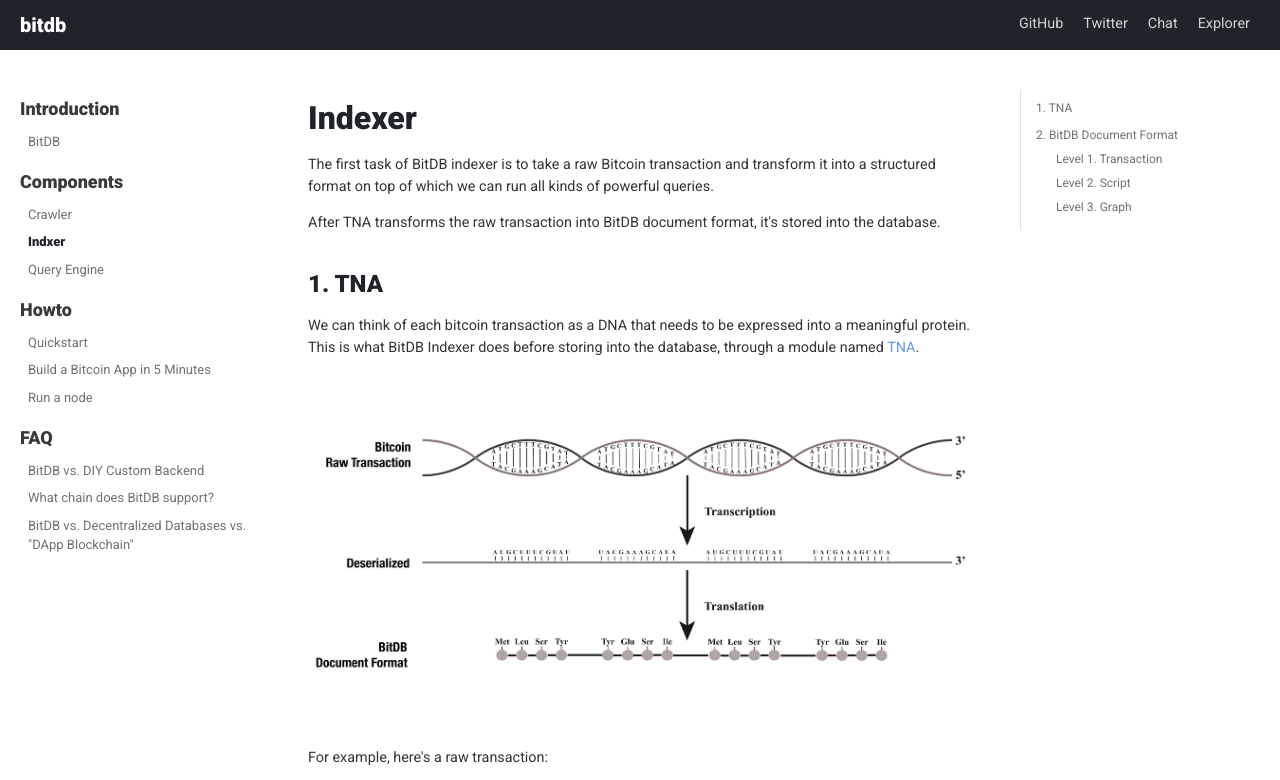
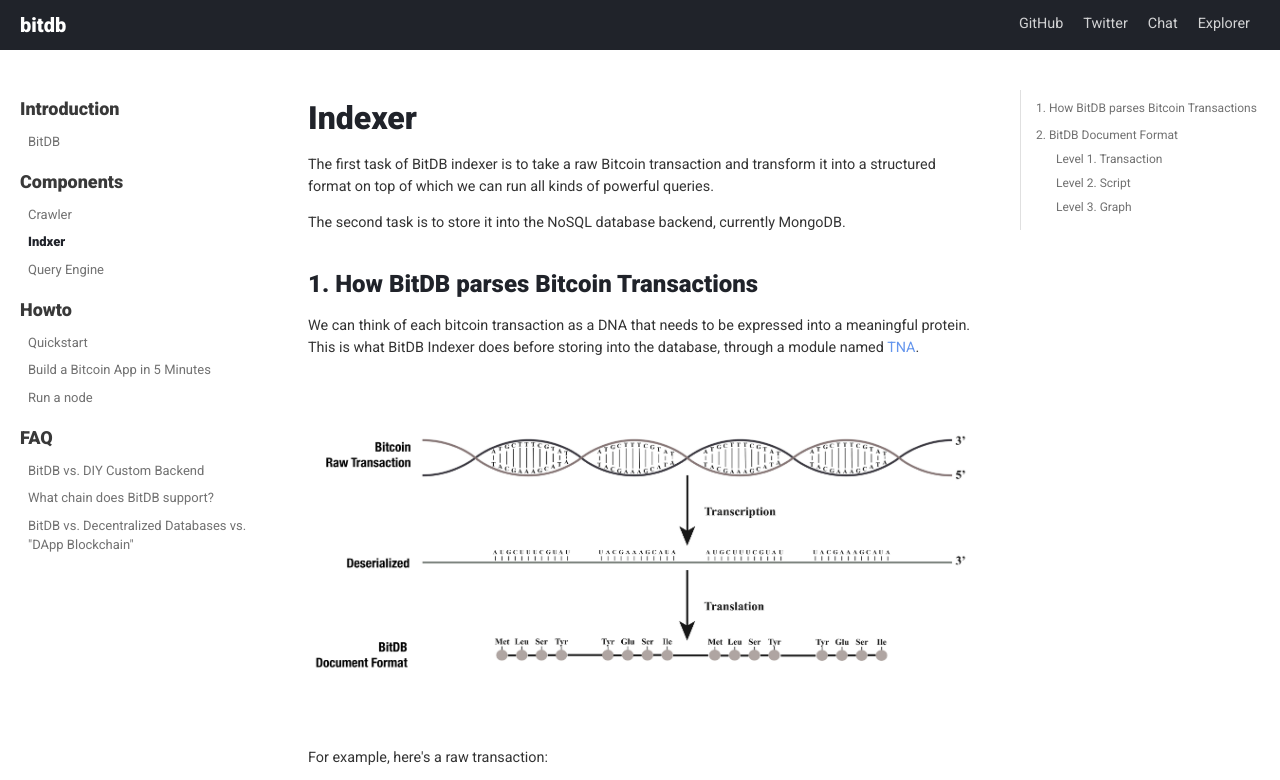
Before and after one commit to 21centurymotorcompany/bitdbdoc, a plain HTML site: page docs/indexer.html in a window 1280 px wide. Shown: the top 780 px of the page. Drawn offline with nearby package versions, Linux system fonts and the light colour scheme.

Commit message:
Deploy website
Deploy website version based on 8eb700842a97c503d8f0fee80d05365796b3a27d

```diff
--- a/docs/indexer.html
+++ b/docs/indexer.html
@@ -26,8 +26,8 @@
               }
             });
         </script></nav></div><div class="container mainContainer docMainContainer"><div class="wrapper"><div class="post"><header class="postHeader"><h1 class="postHeaderTitle">Indexer</h1></header><article><div><span><p>The first task of BitDB indexer is to take a raw Bitcoin transaction and transform it into a structured format on top of which we can run all kinds of powerful queries.</p>
-<p>After TNA transforms the raw transaction into BitDB document format, it's stored into the database.</p>
-<h2><a class="anchor" aria-hidden="true" id="1-tna"></a><a href="#1-tna" aria-hidden="true" class="hash-link"><svg class="hash-link-icon" aria-hidden="true" height="16" version="1.1" viewBox="0 0 16 16" width="16"><path fill-rule="evenodd" d="M4 9h1v1H4c-1.5 0-3-1.69-3-3.5S2.55 3 4 3h4c1.45 0 3 1.69 3 3.5 0 1.41-.91 2.72-2 3.25V8.59c.58-.45 1-1.27 1-2.09C10 5.22 8.98 4 8 4H4c-.98 0-2 1.22-2 2.5S3 9 4 9zm9-3h-1v1h1c1 0 2 1.22 2 2.5S13.98 12 13 12H9c-.98 0-2-1.22-2-2.5 0-.83.42-1.64 1-2.09V6.25c-1.09.53-2 1.84-2 3.25C6 11.31 7.55 13 9 13h4c1.45 0 3-1.69 3-3.5S14.5 6 13 6z"></path></svg></a>1. TNA</h2>
+<p>The second task is to store it into the NoSQL database backend, currently MongoDB.</p>
+<h2><a class="anchor" aria-hidden="true" id="1-how-bitdb-parses-bitcoin-transactions"></a><a href="#1-how-bitdb-parses-bitcoin-transactions" aria-hidden="true" class="hash-link"><svg class="hash-link-icon" aria-hidden="true" height="16" version="1.1" viewBox="0 0 16 16" width="16"><path fill-rule="evenodd" d="M4 9h1v1H4c-1.5 0-3-1.69-3-3.5S2.55 3 4 3h4c1.45 0 3 1.69 3 3.5 0 1.41-.91 2.72-2 3.25V8.59c.58-.45 1-1.27 1-2.09C10 5.22 8.98 4 8 4H4c-.98 0-2 1.22-2 2.5S3 9 4 9zm9-3h-1v1h1c1 0 2 1.22 2 2.5S13.98 12 13 12H9c-.98 0-2-1.22-2-2.5 0-.83.42-1.64 1-2.09V6.25c-1.09.53-2 1.84-2 3.25C6 11.31 7.55 13 9 13h4c1.45 0 3-1.69 3-3.5S14.5 6 13 6z"></path></svg></a>1. How BitDB parses Bitcoin Transactions</h2>
 <p>We can think of each bitcoin transaction as a DNA that needs to be expressed into a meaningful protein. This is what BitDB Indexer does before storing into the database, through a module named <a href="https://github.com/21centurymotorcompany/tna">TNA</a>.</p>
 <p><img src="/docs/assets/protein.png" alt="protein"></p>
 <p>For example, here's a raw transaction:</p>
@@ -254,4 +254,4 @@
 <p>Or, you can also use MongoDB's <a href="https://docs.mongodb.com/manual/reference/operator/aggregation/lookup/">$lookup</a> to run JOIN operations, or <a href="https://docs.mongodb.com/manual/reference/operator/aggregation/graphLookup/">$graphLookup</a> to perform graph database queries.</p>
 <p>For example, bitdb's graph data can be used to construct an application-specific overlay graph database, such as <a href="https://tokengraph.network">tokengraph.network</a>, an explorer for <a href="https://simpleledger.cash">Simple Ledger Protocol</a>, a colored coin protocol implementation.</p>
 <p><img src="/docs/assets/tokengraph.png" alt="tokengraph"></p>
-</span></div></article></div><div class="docs-prevnext"><a class="docs-prev button" href="/docs/crawler"><span class="arrow-prev">← </span><span>Previous</span></a><a class="docs-next button" href="/docs/query"><span>Next</span><span class="arrow-next"> →</span></a></div></div></div><nav class="onPageNav docOnPageNav"><ul class="toc-headings"><li><a href="#1-tna">1. TNA</a></li><li><a href="#2-bitdb-document-format">2. BitDB Document Format</a><ul class="toc-headings"><li><a href="#level-1-transaction">Level 1. Transaction</a></li><li><a href="#level-2-script">Level 2. Script</a></li><li><a href="#level-3-graph">Level 3. Graph</a></li></ul></li></ul></nav></div><footer class="nav-footer" id="footer"></footer></div></body></html>
+</span></div></article></div><div class="docs-prevnext"><a class="docs-prev button" href="/docs/crawler"><span class="arrow-prev">← </span><span>Previous</span></a><a class="docs-next button" href="/docs/query"><span>Next</span><span class="arrow-next"> →</span></a></div></div></div><nav class="onPageNav docOnPageNav"><ul class="toc-headings"><li><a href="#1-how-bitdb-parses-bitcoin-transactions">1. How BitDB parses Bitcoin Transactions</a></li><li><a href="#2-bitdb-document-format">2. BitDB Document Format</a><ul class="toc-headings"><li><a href="#level-1-transaction">Level 1. Transaction</a></li><li><a href="#level-2-script">Level 2. Script</a></li><li><a href="#level-3-graph">Level 3. Graph</a></li></ul></li></ul></nav></div><footer class="nav-footer" id="footer"></footer></div></body></html>
```
Also changed, not shown: docs/bitdb.html (+1 -1 lines), docs/bitdb/index.html (+1 -1 lines), docs/indexer/index.html (+3 -3 lines).
